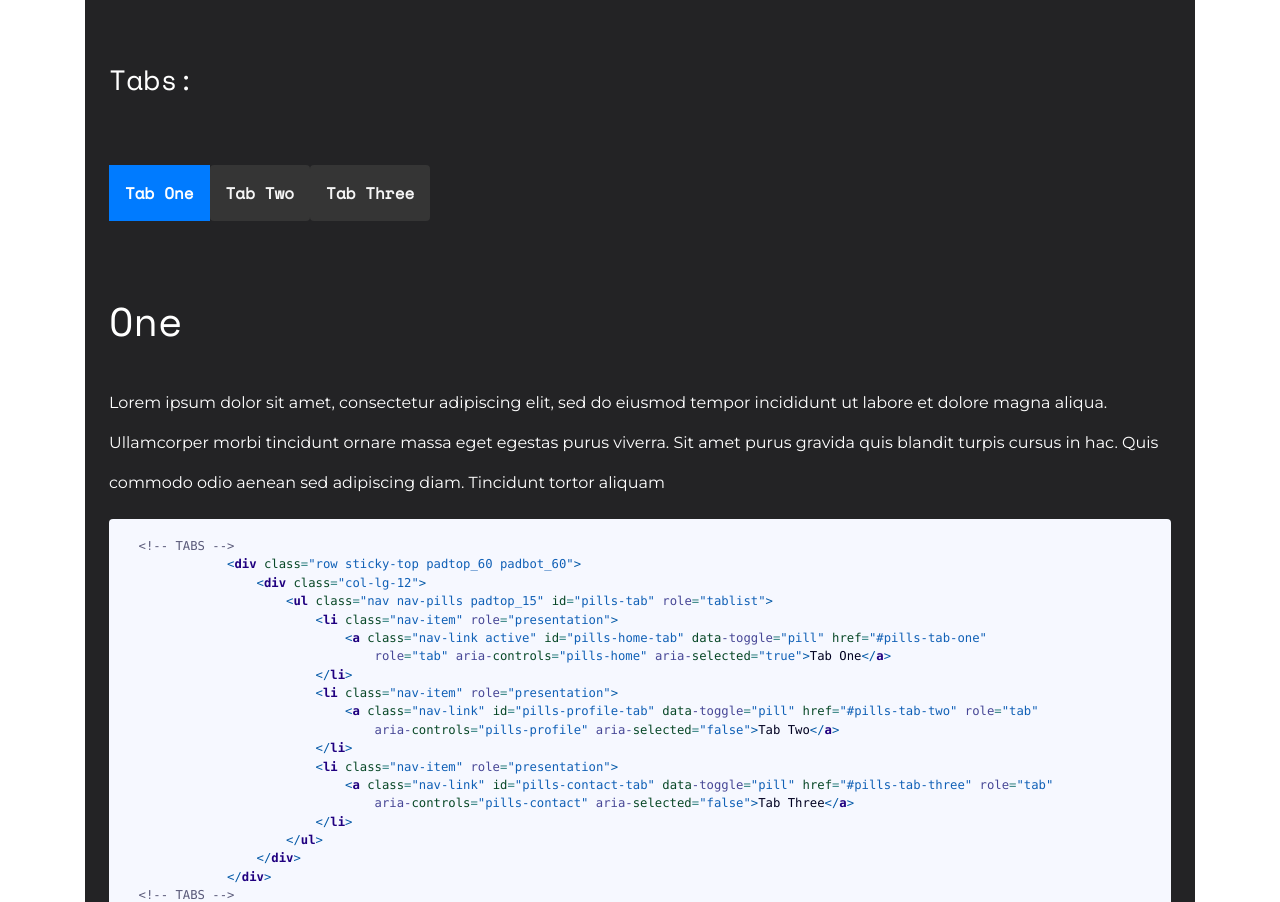
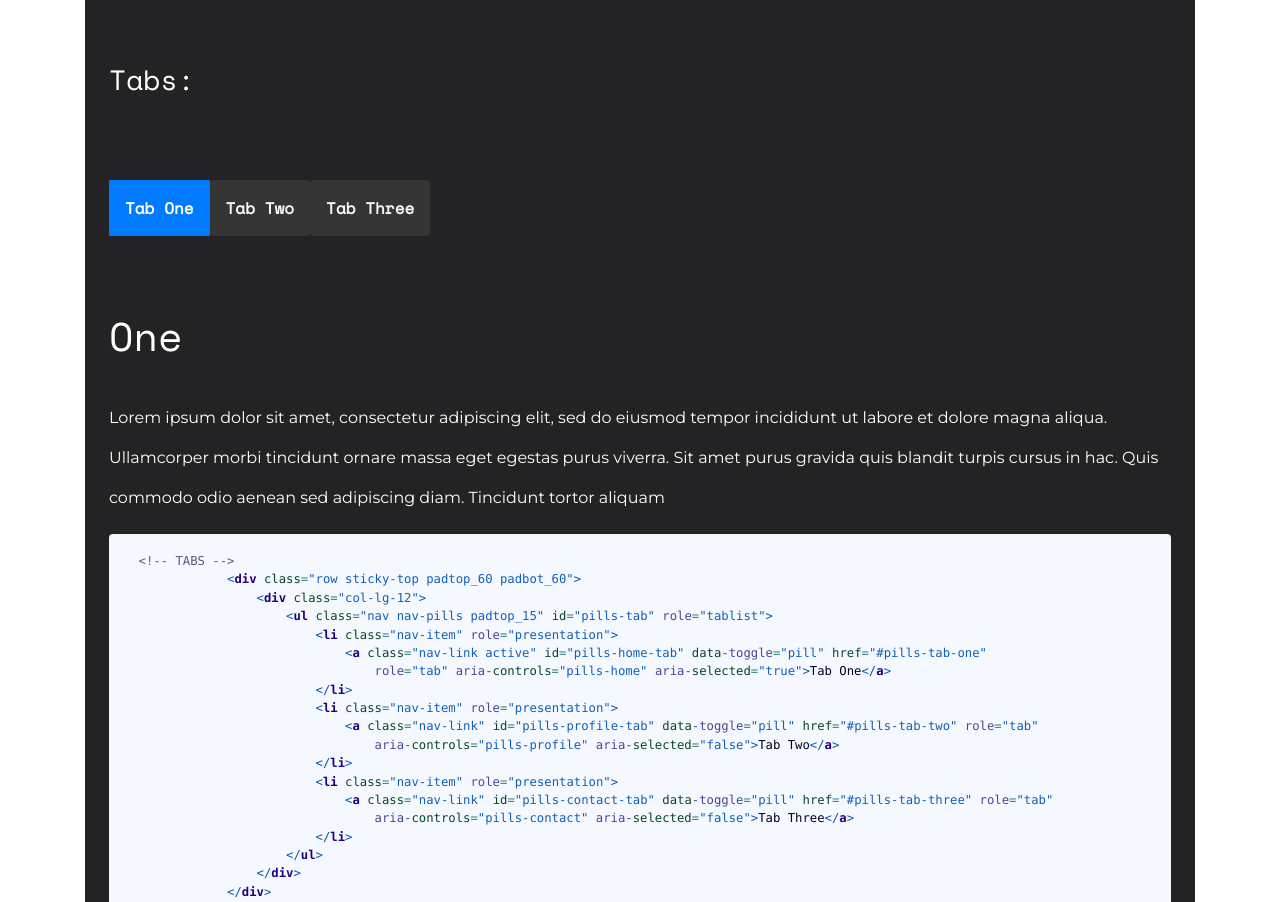
Before and after one commit to peterveras/Friend-Template-Preview, a website with bundled scripts: page index.html in a window 1280 px wide. Shown: the part 9707-10609 px from the top of the page. Built offline with nearby package versions, Linux system fonts and the light colour scheme.

Commit message:
Update spacing.css

```diff
--- a/css/spacing.css
+++ b/css/spacing.css
@@ -140,6 +140,10 @@
   padding-bottom: 200px;
 }
 
+.padtop_15 {
+  padding-top: 15px;
+}
+
 .padtop_30 {
   padding-top: 30px;
 }
```
